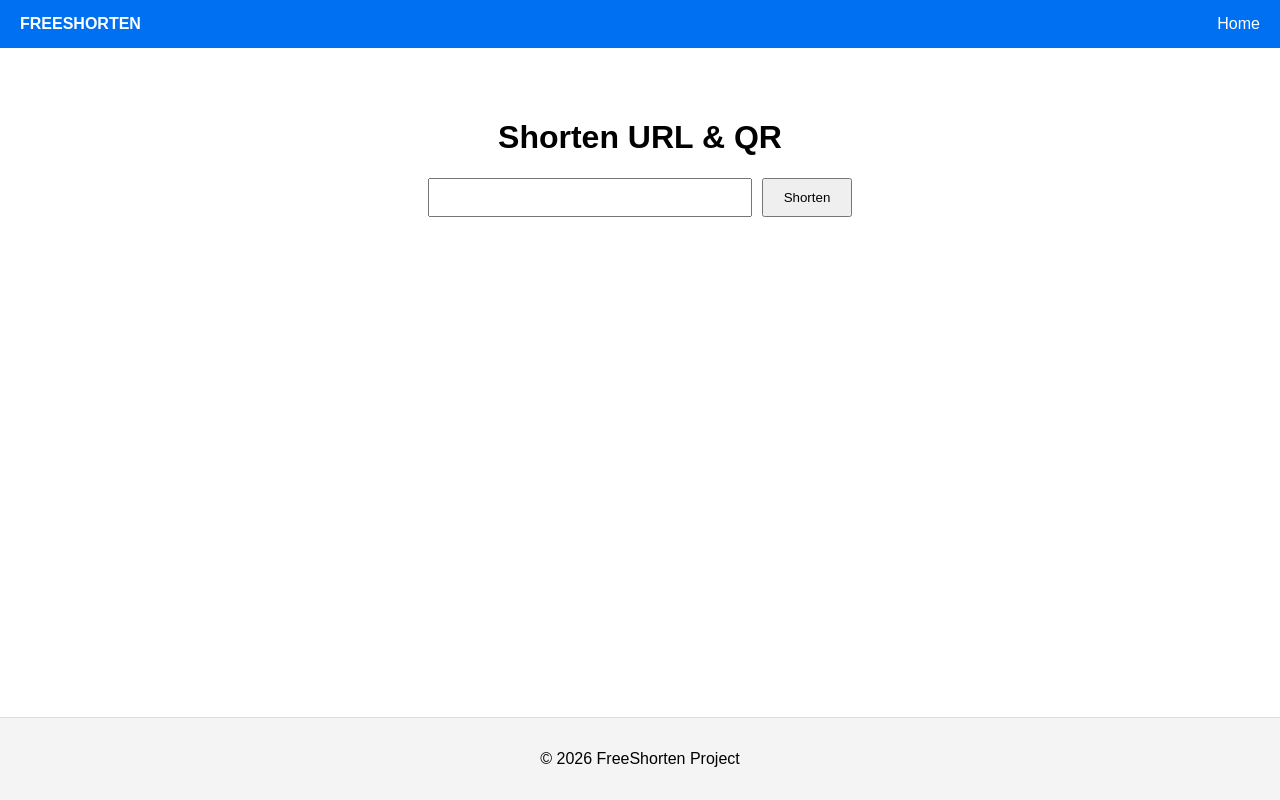
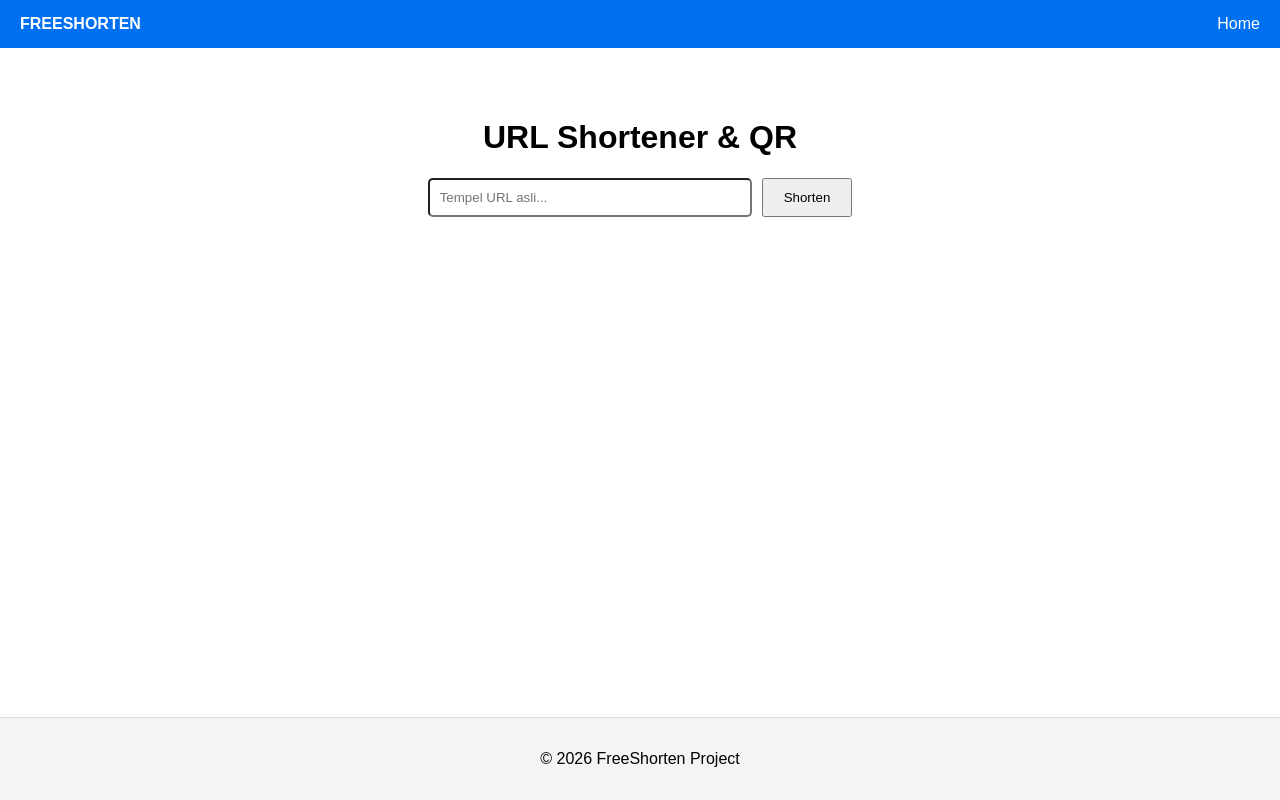
Before and after one commit to page-dotcom/Links, a Next.js app: page / in a window 1280 px wide. Built offline with nearby package versions, Linux system fonts and the light colour scheme; no server answers.

Commit message:
Update page.js

```diff
--- a/app/page.js
+++ b/app/page.js
@@ -5,21 +5,41 @@ import { supabase } from '../lib/supabase';
 export default function Home() {
   const [url, setUrl] = useState('');
   const [hasil, setHasil] = useState('');
+  const [loading, setLoading] = useState(false);
 
   const gaskeun = async (e) => {
     e.preventDefault();
+    setLoading(true);
     const slugAcak = Math.random().toString(36).substring(2, 7);
-    const { error } = await supabase.from('links').insert([{ original_url: url, slug: slugAcak, clicks: 0 }]);
-    if (!error) setHasil(`${window.location.origin}/${slugAcak}`);
-    else alert("Gagal: " + error.message);
+
+    // Harus 'slug' biar gak error lagi
+    const { error } = await supabase
+      .from('links')
+      .insert([{ original_url: url, slug: slugAcak, clicks: 0 }]);
+
+    if (error) {
+      alert("Gagal simpan: " + error.message);
+    } else {
+      setHasil(`${window.location.origin}/${slugAcak}`);
+    }
+    setLoading(false);
   };
 
   return (
     <div style={{ padding: '50px', textAlign: 'center' }}>
-      <h1>{"Shorten URL & QR"}</h1>
+      <h1>{"URL Shortener & QR"}</h1>
       <form onSubmit={gaskeun}>
-        <input type="url" value={url} onChange={(e) => setUrl(e.target.value)} required style={{ padding: '10px', width: '300px' }} />
-        <button type="submit" style={{ padding: '10px 20px', marginLeft: '10px' }}>{"Shorten"}</button>
+        <input
+          type="url"
+          value={url}
+          onChange={(e) => setUrl(e.target.value)}
+          placeholder="Tempel URL asli..."
+          required
+          style={{ padding: '10px', width: '300px', borderRadius: '5px' }}
+        />
+        <button type="submit" disabled={loading} style={{ padding: '10px 20px', marginLeft: '10px' }}>
+          {loading ? '...' : 'Shorten'}
+        </button>
       </form>
       {hasil && (
         <div style={{ marginTop: '20px', border: '1px solid #ddd', padding: '20px', display: 'inline-block' }}>
```
